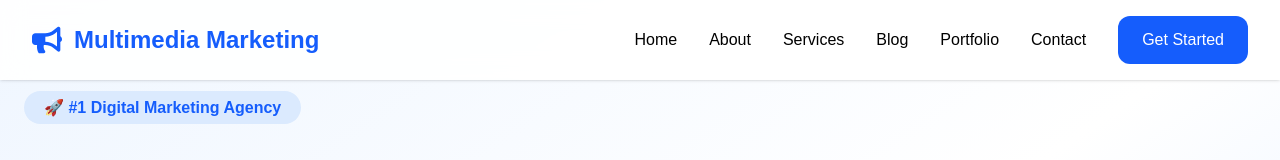
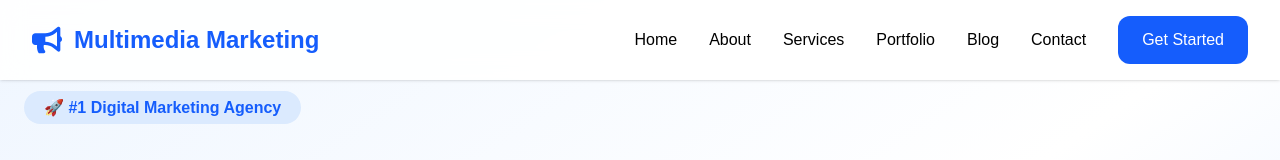
Before and after one commit to grevintogadiya/multimedia-marketing, a React (Vite) app: page / in a window 1280 px wide. Shown: the top 160 px of the page. Built offline with nearby package versions, Linux system fonts and the light colour scheme.

Commit message:
Update website

```diff
--- a/src/components/Navbar.jsx
+++ b/src/components/Navbar.jsx
@@ -35,14 +35,15 @@ export default function Navbar() {
               Services
             </a>
 
+              <a href="#portfolio" className="hover:text-blue-600 duration-300">
+              Portfolio
+            </a>
+
            <a href="#Blog" className="hover:text-blue-600 duration-300">
             Blog
             </a>
 
 
-            <a href="#portfolio" className="hover:text-blue-600 duration-300">
-              Portfolio
-            </a>
 
             <a href="#contact" className="hover:text-blue-600 duration-300">
               Contact
```
